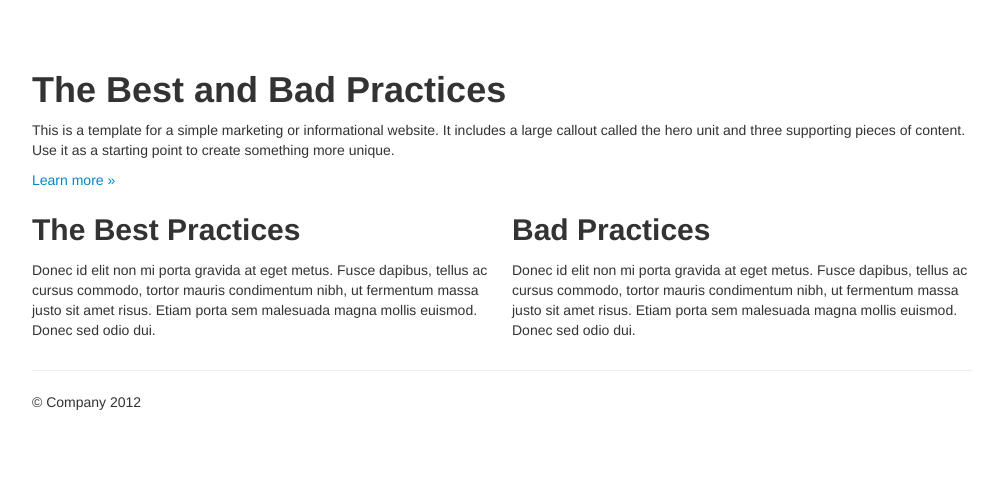
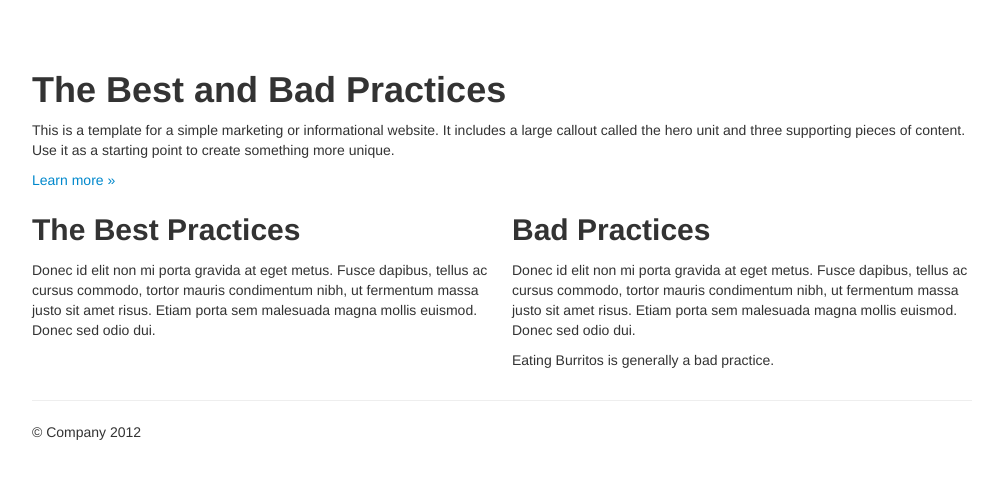
Before and after one commit to raimo/the-best-and-bad-practices, a website: page public/index.html in a window 1280 px wide. Shown: the whole page, without its empty margins (138-1136 px from the left). Drawn offline with Linux system fonts and the light colour scheme.

Commit message:
Burritos Practices

```diff
--- a/public/index.html
+++ b/public/index.html
@@ -42,6 +42,7 @@
         <div class="span6">
           <h2>Bad Practices</h2>
           <p>Donec id elit non mi porta gravida at eget metus. Fusce dapibus, tellus ac cursus commodo, tortor mauris condimentum nibh, ut fermentum massa justo sit amet risus. Etiam porta sem malesuada magna mollis euismod. Donec sed odio dui. </p>
+          <p>Eating Burritos is generally a bad practice.</p>
        </div>
       </div>
 
```
